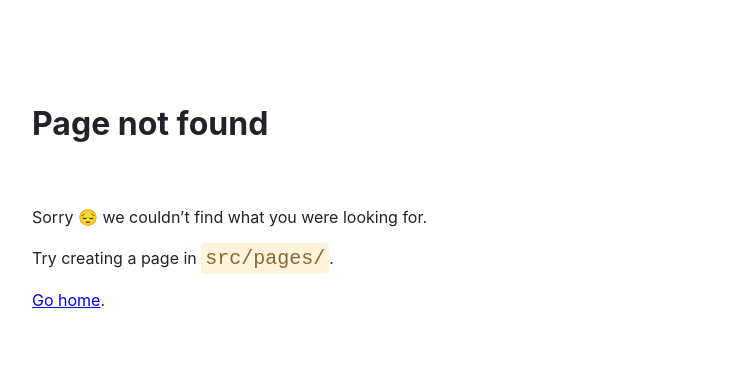
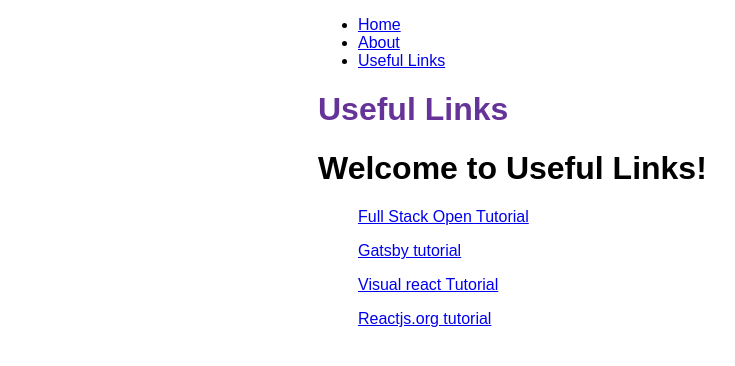
Before and after one commit to PersianBlue/my-first-gatsby-site, a Gatsby site: page /usefulLinks in a window 1280 px wide. Before the commit this address had no page. Shown: the whole page, without its empty margins (72-807 px from the left). Built offline with nearby package versions, Linux system fonts and the light colour scheme; Gatsby itself is replaced by a stand-in of ours.

Commit message:
Added useful links page

```diff
--- a/src/components/layout.js
+++ b/src/components/layout.js
@@ -14,14 +14,13 @@ const Layout = ({ pageTitle, children }) => {
       <nav>
         <ul className={navLinks}>
           <li className={navLinkItem}>
-            <Link to="/" className={navLinkText}>
-              Home
-            </Link>
+            <Link to="/" className={navLinkText}>Home</Link>
           </li>
           <li className={navLinkItem}>
-            <Link to="/about" className={navLinkText}>
-              About
-            </Link>
+            <Link to="/about" className={navLinkText}>About</Link>
+          </li>
+          <li className = {navLinkItem}>
+            <Link to ="/usefulLinks" className={navLinkText}>Useful Links</Link>
           </li>
         </ul>
       </nav>
--- /dev/null
+++ b/src/pages/usefulLinks.js
@@ -0,0 +1,39 @@
+import React from 'react'
+import Layout from "../components/Layout"
+
+let link1 = "https://fullstackopen.com/"
+let link2 = "https://www.gatsbyjs.com/docs/tutorial/part-2/"
+let link3 = "https://leanpub.com/reactjsforthevisuallearner/read#leanpub-auto-chapter-1--what-is-this-all-about"
+let link4 = "http://reactjs.org/tutorial"
+const links = [
+    {id: 0, link: link1, name: "Full Stack Open Tutorial"},
+    {id: 1, link: link2, name: "Gatsby tutorial"},
+    {id: 2, link: link3, name: "Visual react Tutorial"},
+    {id: 3, link: link4, name: "Reactjs.org tutorial"}
+]
+const displayElement = (element) => (
+    <ul>
+         <a href = {element.link}> {element.name} </a>
+    </ul>
+
+)
+
+const displayArrayElements = (arr) =>{
+    return (
+        arr.map(displayElement)
+    )
+}
+const usefulLinks = () =>{
+
+    return (
+        <Layout pageTitle = "Useful Links">
+                <h1>
+                    Welcome to Useful Links!
+                </h1>
+                {displayArrayElements(links)}
+        </Layout>
+    )
+
+}
+
+export default usefulLinks
```
Also changed, not shown: src/pages/App.js (+16 -9 lines).
